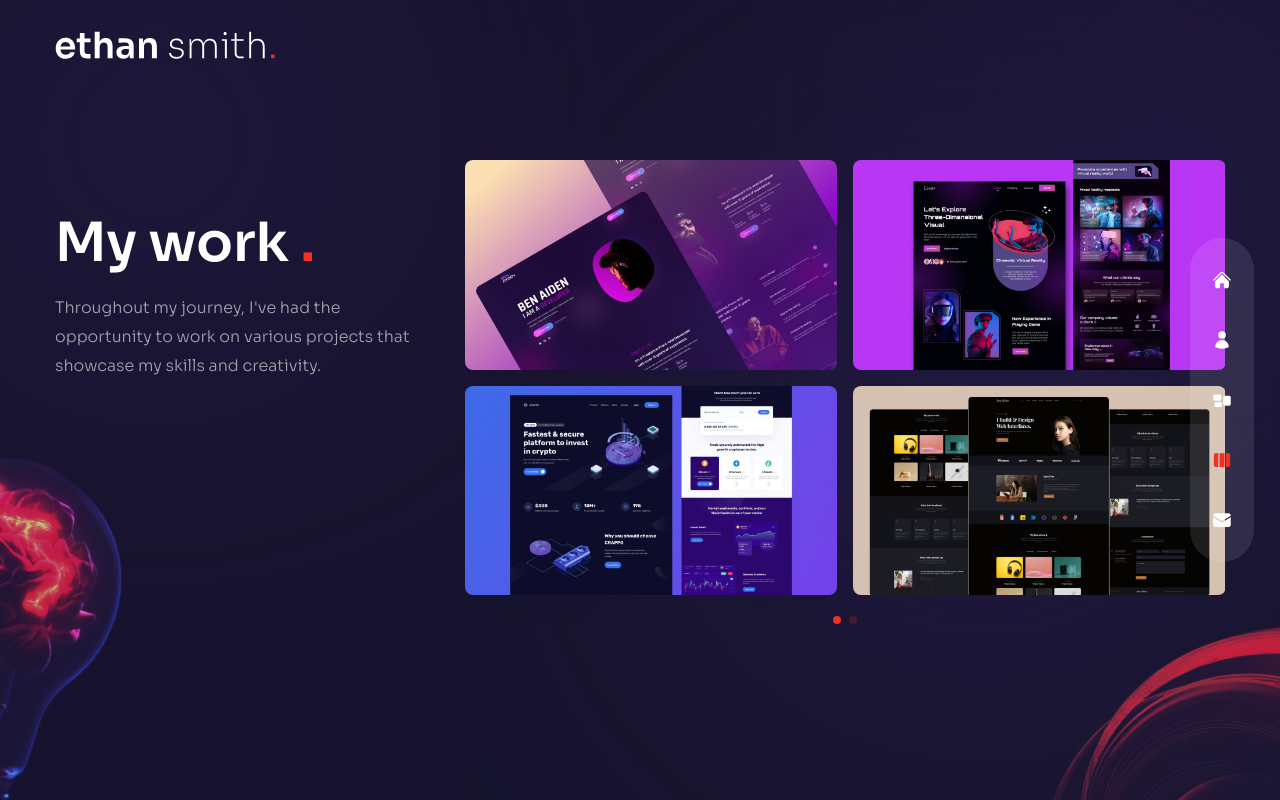
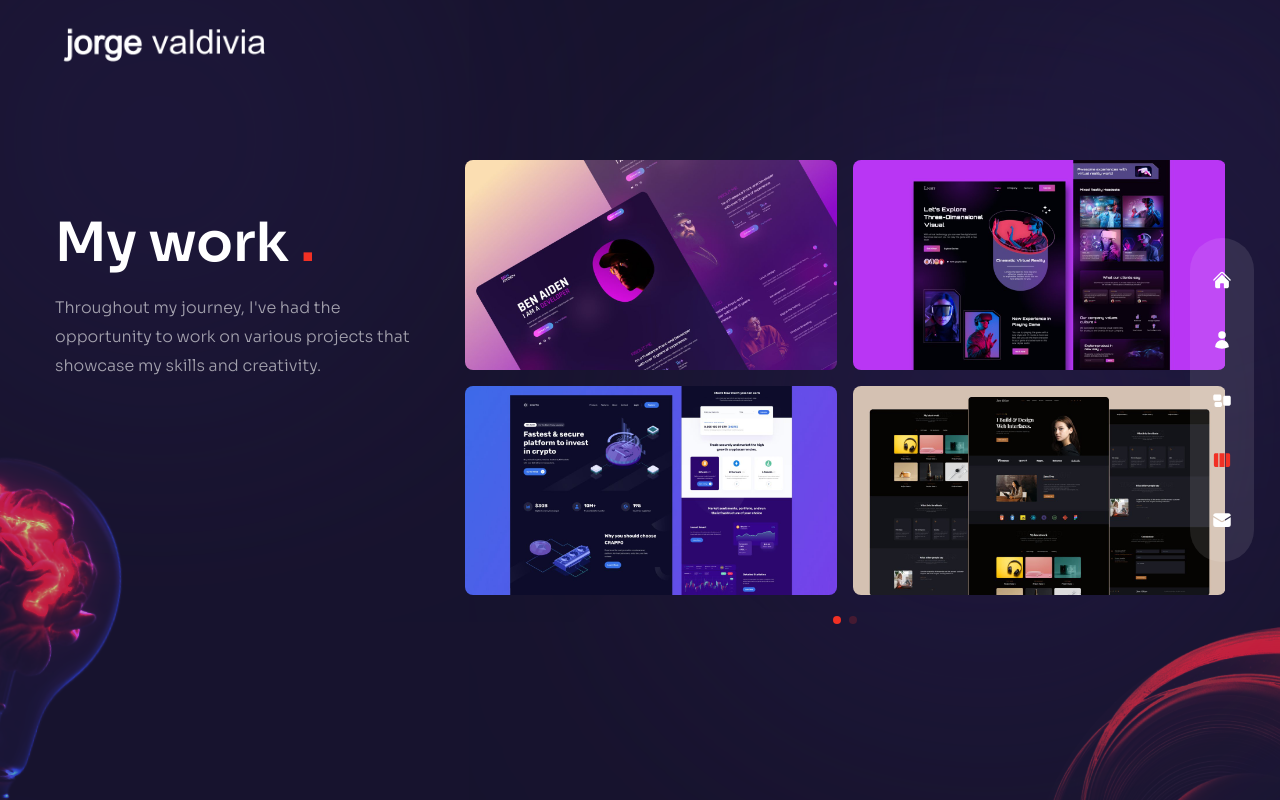
Before and after one commit to valjor98/valjor98.github.io, a Next.js app: page /work in a window 1280 px wide. Built offline with nearby package versions, Linux system fonts and the light colour scheme.

Commit message:
updated Header

```diff
--- a/components/Header.js
+++ b/components/Header.js
@@ -14,7 +14,7 @@ const Header = () => {
         py-8'>
           <Link href={'/'}>
             <Image
-              src={'/logo.svg'}
+              src={'/logo_v1.png'}
               width={220}
               height={48}
               alt=''
```
Also changed, not shown: public/logo_v1.png (added).
